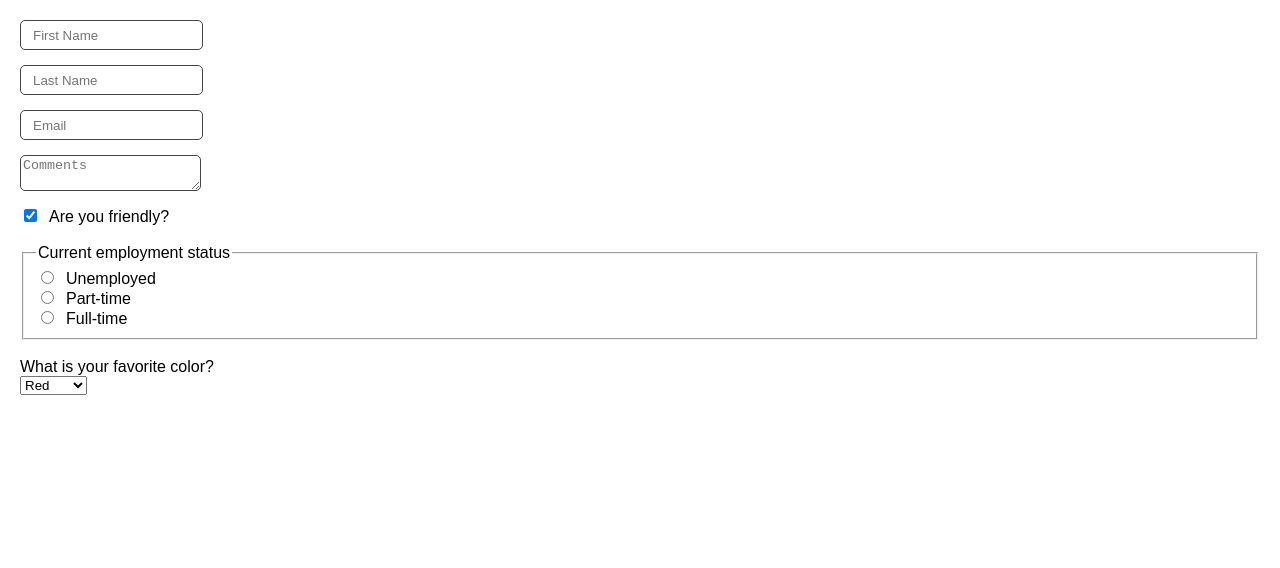
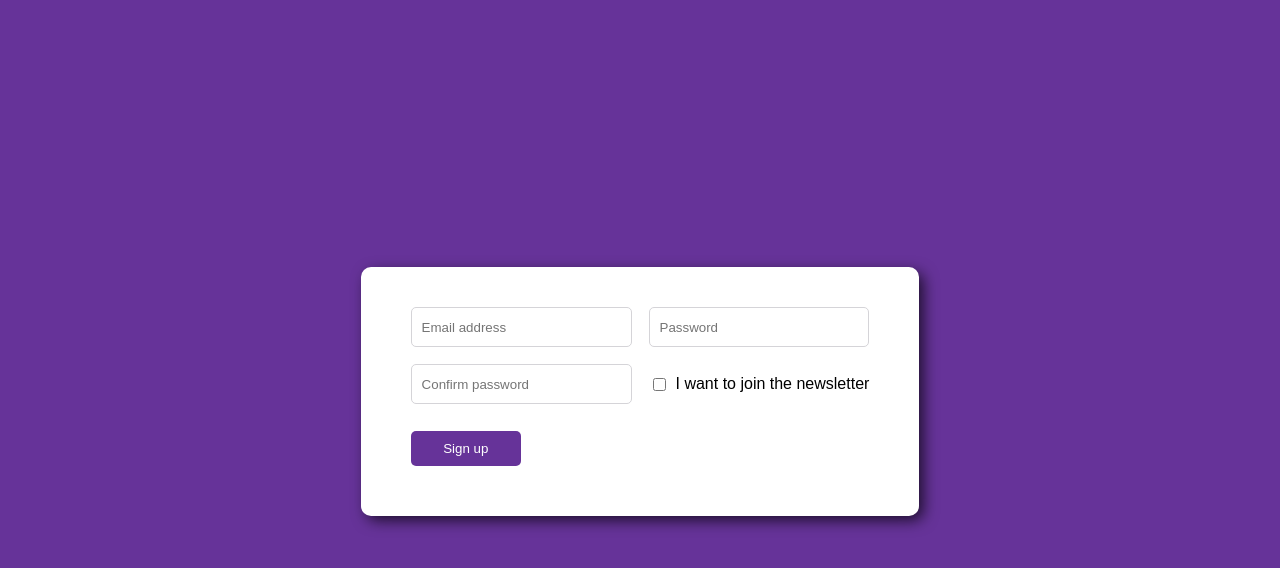
Before and after one commit to mayamauchi/MemeGenerator, a React (Create React App) app: page / in a window 1280 px wide. Shown: the top 568 px of the page. Built offline with nearby package versions, Linux system fonts and the light colour scheme.

Commit message:
Forms: sing up form practice part1

```diff
--- /dev/null
+++ b/src/Practices/Components/signupform.css
@@ -0,0 +1,59 @@
+* {
+    box-sizing: border-box;
+}
+
+body {
+    margin: 0;
+    background-color: #639;
+    height: 100vh;
+    font-family: 'Inter', sans-serif;
+}
+
+.form-container {
+    height: 100vh;
+    padding: 20px;
+    display: flex;
+    flex-direction: column;
+    justify-content: center;
+    align-items: center;
+}
+
+.form {
+    background-color: white;
+    padding: 50px;
+    border-radius: 10px;
+    display: flex;
+    flex-direction: column;
+    align-items: center;
+    box-shadow: 5px 5px 15px -1px rgba(0,0,0,0.75);
+}
+
+.form--input {
+    width: 100%;
+    margin-bottom: 20px;
+    height: 40px;
+    border-radius: 5px;
+    border: 1px solid gray;
+    padding: 5px;
+    font-family: 'Inter', sans-serif;
+}
+
+.form--submit {
+    width: 50%;
+    padding: 10px;
+    border-radius: 5px;
+    color: white;
+    background-color: #639;
+    border: none;
+    cursor: pointer;
+}
+
+.form--marketing {
+    display: flex;
+    margin-bottom: 20px;
+    align-items: center;
+}
+
+.form--marketing > input {
+    margin-right: 10px;
+}
--- a/src/Practices/Practices.js
+++ b/src/Practices/Practices.js
@@ -6,13 +6,14 @@
 import PassData from "./PassData"
 import BoxesChallenge from "./BoxesChallenge"
 import JokeApp from "./JokeApp
-import Messages from "./JokeApp""*/
-import Form from "./Form"
+import Messages from "./JokeApp""
+import Form from "./Form"*/
+import SignUpForm from "./SignUpForm"
 
 export default function Practices() {
     return (
         <>
-            <Form />
+            <SignUpForm />
         </>
     )
 }
--- /dev/null
+++ b/src/Practices/SignUpForm.js
@@ -0,0 +1,105 @@
+import React from "react"
+import "./Components/signupform.css"
+
+export default function App() {
+
+    /**
+     * Challenge: Connect the form to local state
+     *
+     * 1. Create a state object to store the 4 values we need to save.
+     * 2. Create a single handleChange function that can
+     *    manage the state of all the inputs and set it up
+     *    correctly
+     * 3. When the user clicks "Sign up", check if the
+     *    password & confirmation match each other. If
+     *    so, log "Successfully signed up" to the console.
+     *    If not, log "passwords to not match" to the console.
+     * 4. Also when submitting the form, if the person checked
+     *    the "newsletter" checkbox, log "Thanks for signing
+     *    up for our newsletter!" to the console.
+     */
+    const [formData, setFormData] = React.useState(
+        {
+            email: "",
+            pswd: "",
+            pswdConf: "",
+            join: false
+        }
+    )
+    console.log(formData.email, formData.pswd, formData.pswdConf, formData.join)
+    function handleSubmit(event) {
+        event.preventDefault()
+    }
+
+    function handleChange(event) {
+        const {type, name, value, checked} = event.target
+/*        console.log(event.target)
+        console.log(type, name, value, checked)*/
+        if (type==="email") setFormData(prevData => {
+            return {
+                ...prevData,
+                email: value
+            }
+        })
+        else if (type==="password") setFormData(prevData => {
+            return {
+                ...prevData,
+                [name]: value
+            }
+        })
+        else if (type==="checkbox") setFormData(prevData => {
+            return {
+                ...prevData,
+                [name]: checked
+            }
+        })
+
+    }
+
+    return (
+        <div className="form-container">
+            <form className="form" onSubmit={handleSubmit}>
+                <input
+                    type="email"
+                    placeholder="Email address"
+                    className="form--input"
+                    onChange={handleChange}
+                    name="email"
+                    value={formData.email}
+                />
+                <input
+                    type="password"
+                    placeholder="Password"
+                    className="form--input"
+                    onChange={handleChange}
+                    name="pswd"
+                    value={formData.pswd}
+                />
+                <input
+                    type="password"
+                    placeholder="Confirm password"
+                    className="form--input"
+                    onChange={handleChange}
+                    name="pswdConf"
+                    value={formData.pswdConf}
+                />
+
+                <div className="form--marketing">
+                    <input
+                        id="okayToEmail"
+                        type="checkbox"
+                        onChange={handleChange}
+                        name="join"
+                        checked= {formData.join ? 'checked' : false}
+                    />
+                    <label htmlFor="okayToEmail">I want to join the newsletter</label>
+                </div>
+                <button
+                    className="form--submit"
+                >
+                    Sign up
+                </button>
+            </form>
+        </div>
+    )
+}
```
